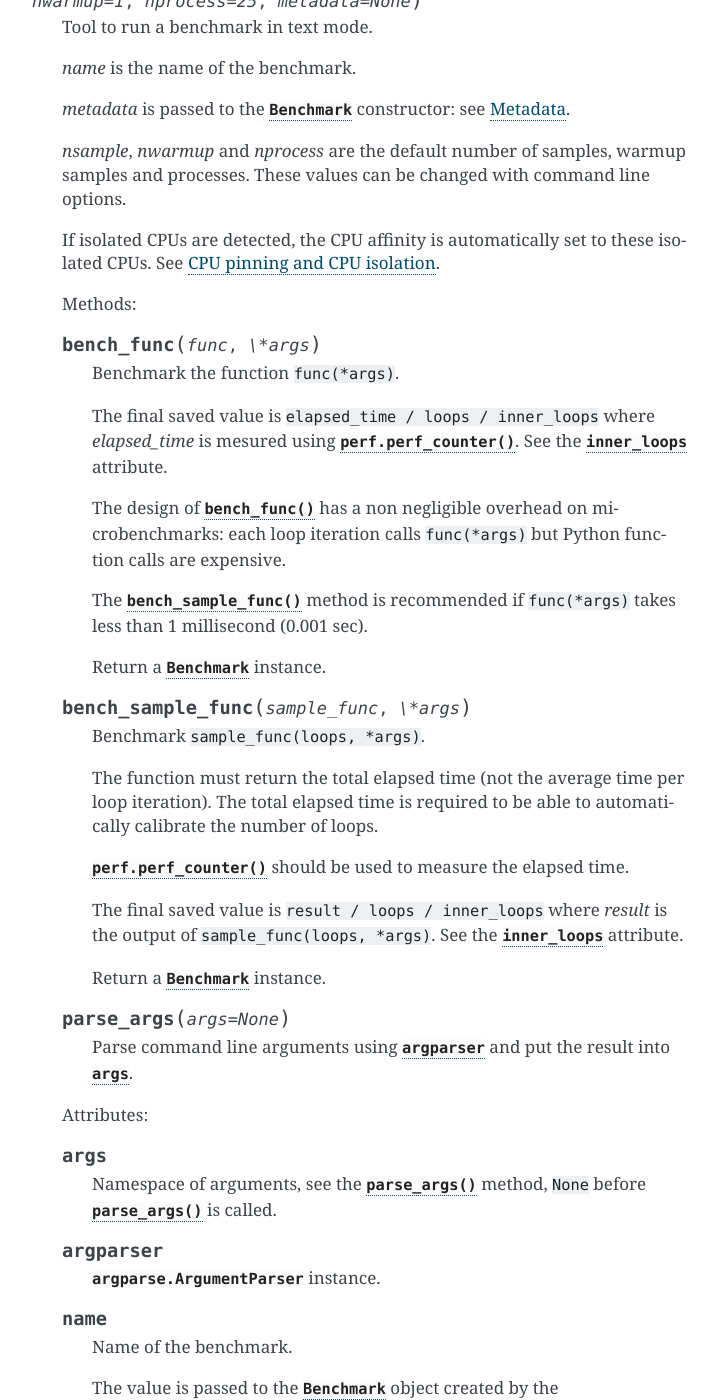
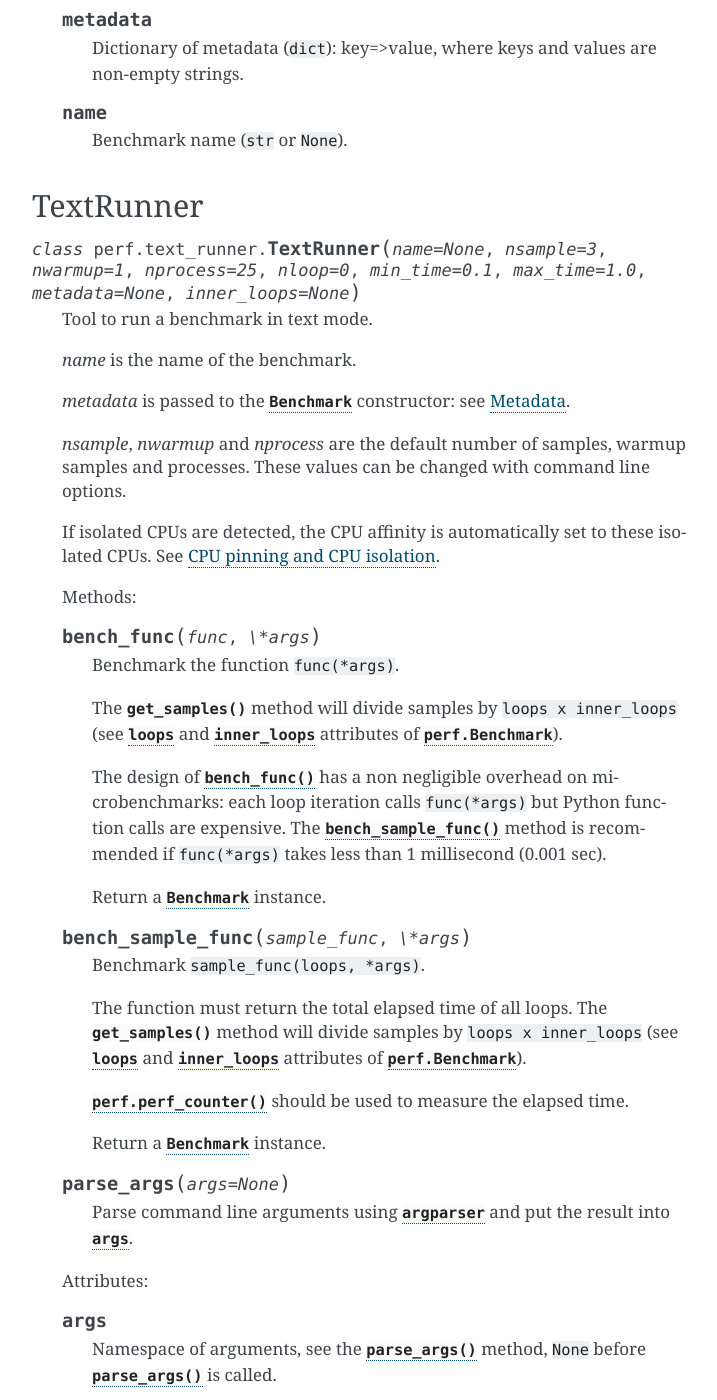
Before and after one commit to psf/pyperf, a Sphinx documentation site: the page built from doc/api.rst, in a window 1280 px wide and 1400 px high, scrolled down 4491 px. Shown: the whole window, without its empty margins (388-1105 px from the left). Built offline with Sphinx 7.4.7, drawn with Linux system fonts in a browser that asks for light colours; some of the changed text lies outside the part shown.

Commit message:
add_run() now expects raw samples

```diff
--- a/doc/api.rst
+++ b/doc/api.rst
@@ -161,6 +161,10 @@
       be empty. It is similar to *samples*: samples used to "warmup" the
       benchmark. These numbers are ignored when computing the average and
       standard deviation.
+
+      Samples are raw values of all loops. The :meth:`get_samples` method
+      divides samples by ``loops x inner_loops`` (see :attr:`loops` and
+      :attr:`inner_loops` attributes).
 
       All runs must have the same number of samples and the same number of
       warmups.
@@ -171,11 +175,17 @@
 
    .. method:: get_runs()
 
-      Get runs as a list of ``(samples, warmups)`` tuples.
+      Get raw samples of all runs as a list of ``(samples, warmups)`` tuples.
+
+      Samples are raw values of all samples: use the :meth:`get_samples` method
+      to get normalized samples per loop iteration.
 
    .. method:: get_samples()
 
-      Get samples of all runs.
+      Get samples of all runs: values are normalized per loop iteration.
+
+      Raw run samples are divided by ``loops x inner_loops``: see :attr:`loops`
+      and :attr:`inner_loops` attributes.
 
    .. method:: get_metadata()
 
@@ -201,6 +211,10 @@
 
       Load a result from the JSON file *file* which was created by
       :meth:`json_dump_into`.
+
+   .. method:: mean()
+
+      Get the mean of :meth:`get_samples`.
 
    Attributes:
 
@@ -228,7 +242,7 @@
 TextRunner
 ----------
 
-.. class:: perf.text_runner.TextRunner(name=None, nsample=3, nwarmup=1, nprocess=25, metadata=None)
+.. class:: perf.text_runner.TextRunner(name=None, nsample=3, nwarmup=1, nprocess=25, nloop=0, min_time=0.1, max_time=1.0, metadata=None, inner_loops=None)
 
    Tool to run a benchmark in text mode.
 
@@ -251,16 +265,15 @@
 
       Benchmark the function ``func(*args)``.
 
-      The final saved value is ``elapsed_time / loops / inner_loops`` where
-      *elapsed_time* is mesured using :func:`perf.perf_counter`. See the
-      :attr:`inner_loops` attribute.
+      The :meth:`get_samples` method will divide samples by ``loops x
+      inner_loops`` (see :attr:`~perf.Benchmark.loops` and
+      :attr:`~perf.Benchmark.inner_loops` attributes of
+      :class:`perf.Benchmark`).
 
       The design of :meth:`bench_func` has a non negligible overhead on
       microbenchmarks: each loop iteration calls ``func(*args)`` but Python
-      function calls are expensive.
-
-      The :meth:`bench_sample_func` method is recommended if ``func(*args)``
-      takes less than 1 millisecond (0.001 sec).
+      function calls are expensive. The :meth:`bench_sample_func` method is
+      recommended if ``func(*args)`` takes less than 1 millisecond (0.001 sec).
 
       Return a :class:`~perf.Benchmark` instance.
 
@@ -268,15 +281,13 @@
 
       Benchmark ``sample_func(loops, *args)``.
 
-      The function must return the total elapsed time (not the average time per
-      loop iteration). The total elapsed time is required to be able to
-      automatically calibrate the number of loops.
+      The function must return the total elapsed time of all loops. The
+      :meth:`get_samples` method will divide samples by ``loops x inner_loops``
+      (see :attr:`~perf.Benchmark.loops` and
+      :attr:`~perf.Benchmark.inner_loops` attributes of
+      :class:`perf.Benchmark`).
 
       :func:`perf.perf_counter` should be used to measure the elapsed time.
-
-      The final saved value is ``result / loops / inner_loops`` where *result*
-      is the output of ``sample_func(loops, *args)``. See the
-      :attr:`inner_loops` attribute.
 
       Return a :class:`~perf.Benchmark` instance.
 
```
Also changed, not shown: other parts of doc/api.rst (+1 -1 lines), perf/__init__.py (+25 -18 lines), 5 other files.
